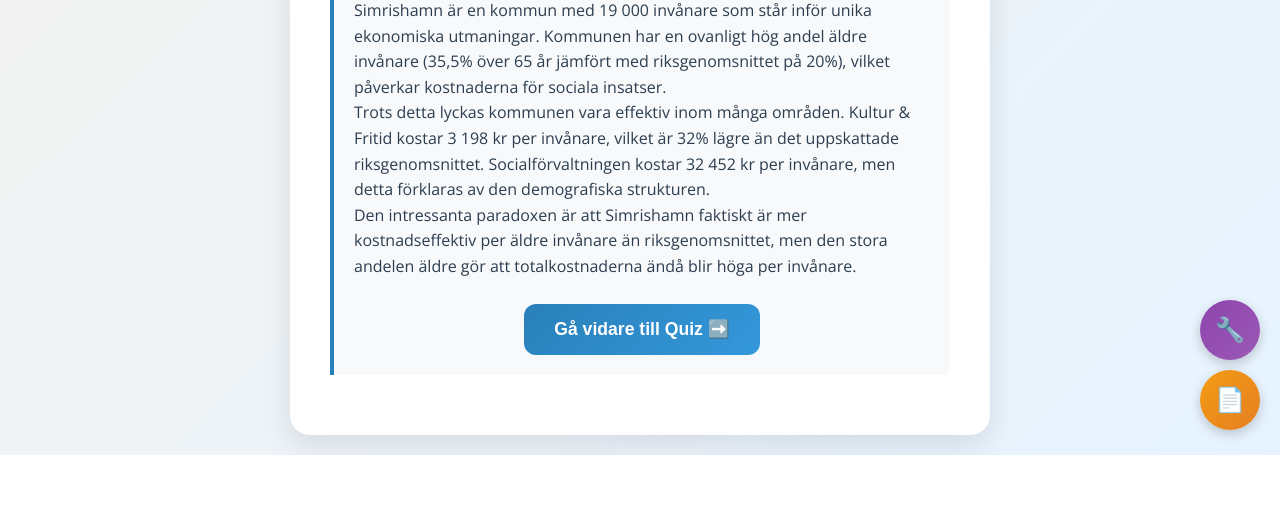
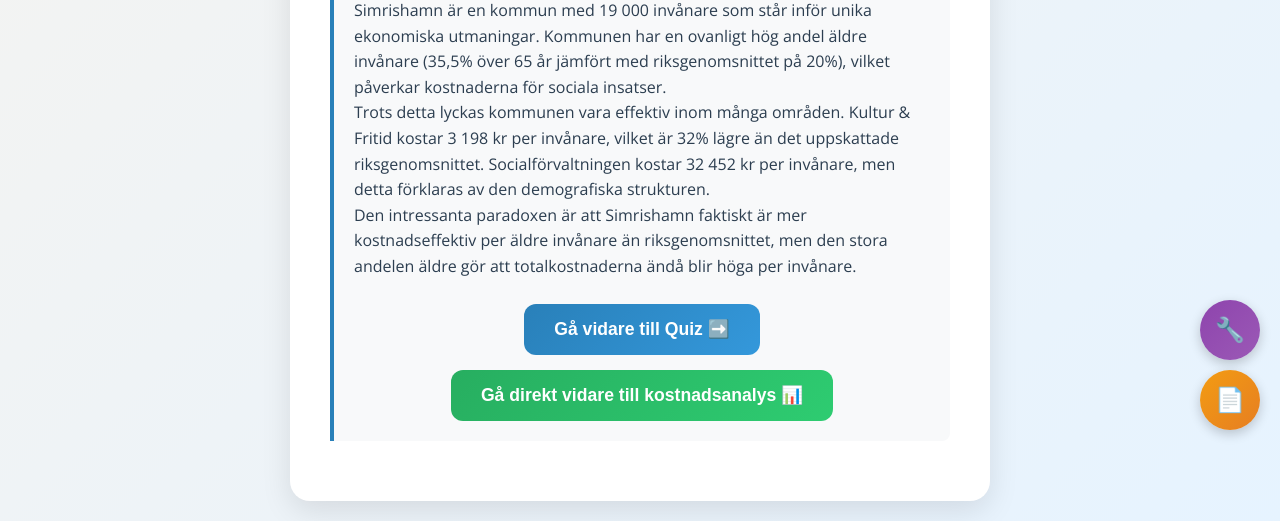
Before and after one commit to lundgren9/quiz5, a plain HTML site: page index.html in a window 1280 px wide. Shown: the part 350-871 px from the top of the page. Before the commit the page ends 805 px from the top, so only its background shows below. Drawn offline with nearby package versions, Linux system fonts and the light colour scheme.

Commit message:
Update index.html
Nu med knapp som gör att man kan gå direkt till kostnadsanalys

```diff
--- a/index.html
+++ b/index.html
@@ -166,6 +166,28 @@
             transform: translateY(-2px);
             box-shadow: 0 6px 20px rgba(41, 128, 185, 0.4);
             background: linear-gradient(135deg, #3498db, #2980b9);
+        }
+
+        /* Här skedde en uppdatering - la till styling för "Gå direkt till kostnadsanalys" knappen */
+        .direct-costs-btn {
+            background: linear-gradient(135deg, #27ae60, #2ecc71);
+            color: white;
+            border: none;
+            border-radius: 12px;
+            padding: 15px 30px;
+            font-size: 1.1rem;
+            font-weight: 600;
+            cursor: pointer;
+            transition: all 0.3s ease;
+            display: block;
+            margin: 15px auto 0 auto;
+            min-width: 250px;
+        }
+
+        .direct-costs-btn:hover {
+            transform: translateY(-2px);
+            box-shadow: 0 6px 20px rgba(39, 174, 96, 0.4);
+            background: linear-gradient(135deg, #2ecc71, #27ae60);
         }
 
         /* Frågecontainer */
@@ -609,6 +631,11 @@
             .info-screen h2 {
                 font-size: 1.8rem;
             }
+
+            .direct-costs-btn {
+                min-width: 200px;
+                font-size: 1rem;
+            }
         }
     </style>
 </head>
@@ -638,6 +665,8 @@
             <p>Den intressanta paradoxen är att Simrishamn faktiskt är mer kostnadseffektiv per äldre invånare än riksgenomsnittet, men den stora andelen äldre gör att totalkostnaderna ändå blir höga per invånare.</p>
             <!-- Här skedde en uppdatering - la till knapp för att låta användaren själv välja när de vill gå vidare -->
             <button class="continue-btn" id="continueBtn" onclick="proceedToQuiz()">Gå vidare till Quiz ➡️</button>
+            <!-- Här skedde en uppdatering - la till knapp för att gå direkt till kostnadsfilen -->
+            <button class="direct-costs-btn" onclick="goDirectToCosts()">Gå direkt vidare till kostnadsanalys 📊</button>
         </div>
 
         <!-- Quiz-innehåll som byts ut dynamiskt -->
@@ -1023,6 +1052,12 @@
             window.location.href = 'Simrishamns_kommunkostnader.html';
         }
 
+        // Här skedde en uppdatering - ny funktion för att gå direkt till kostnadsfilen från kommunbeskrivningen
+        function goDirectToCosts() {
+            // Gå direkt till kostnadsfilen utan quiz
+            window.location.href = 'Simrishamns_kommunkostnader.html';
+        }
+
         // Funktion för att starta quizet
         // Här skedde en uppdatering - ändrade sekvensen för att visa bild i 4 sekunder,
         // sedan kommunbeskrivning, sedan första frågan
```
